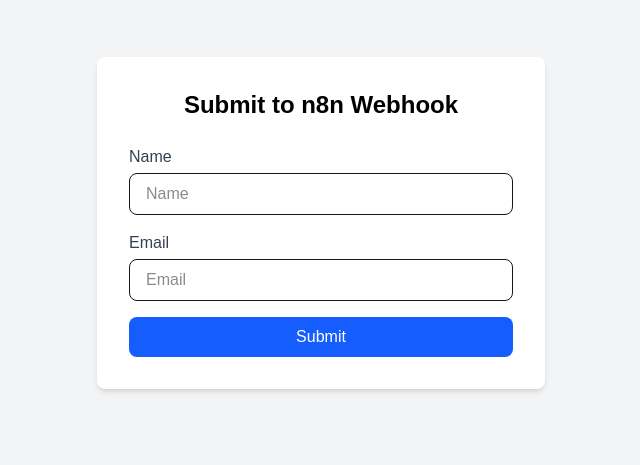
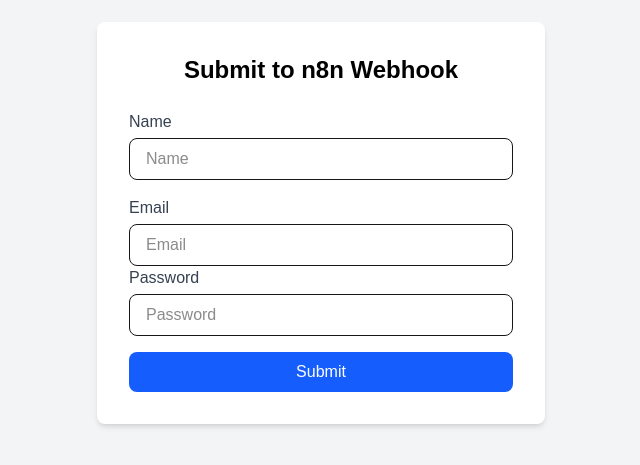
Before and after one commit to Arhamirfan/McGrocer-Webhooks-n8n, a Next.js app: page / in a window 1280 px wide. Shown: the part 177-642 px from the top of the page, without its empty margins (319-959 px from the left). Built offline with nearby package versions, Linux system fonts and the light colour scheme.

Commit message:
added password in webhook, fixed API endpoint not saving data in json file

```diff
--- a/data/submissions.json
+++ b/data/submissions.json
@@ -0,0 +1,17 @@
+[
+  {
+    "id": "PROD-1001",
+    "name": "Heinz Tomato Ketchup 460ml",
+    "quantity": "3",
+    "price": "2.33",
+    "url": "https://groceries.asda.com/product/tomato-ketchup/heinz-tomato-ketchup/47159256"
+  },
+  {
+    "id": "PROD-1001",
+    "name": "Heinz Tomato Ketchup 460ml",
+    "quantity": "3",
+    "price": "2.33",
+    "url": "https://groceries.asda.com/product/tomato-ketchup/heinz-tomato-ketchup/47159256",
+    "vendor_name": "Asda"
+  }
+]
--- a/pages/api/log.js
+++ b/pages/api/log.js
@@ -7,7 +7,7 @@
 
       fs.readFile(filePath, (err, data) => {
         let submissions = [];
-        if (!err) {
+        if (!err && data.length > 0) {
           submissions = JSON.parse(data);
         }
 
--- a/pages/index.js
+++ b/pages/index.js
@@ -3,7 +3,7 @@
 import { products } from "../public/products";
 
 export default function Home() {
-  const [form, setForm] = useState({ name: "", email: "" });
+  const [form, setForm] = useState({ name: "", email: "", password: "" });
   const [status, setStatus] = useState("");
 
   const handleChange = (e) => {
@@ -17,7 +17,7 @@
       let values = {form, products}
       // Send POST request to n8n webhook
       await axios.post(
-        "https://georgetrs.app.n8n.cloud/webhook-test/90b8cf6c-b28e-403f-a293-06ecde6548b4",
+        "https://arhamdev.app.n8n.cloud/webhook-test/2ef5e7e8-e117-41cd-ab57-e94c1483f1c6",
         values
       );
       setStatus("Submitted successfully!");
@@ -55,6 +55,17 @@
               onChange={handleChange}
               required
             />
+            <label className="block text-gray-700 mb-1" htmlFor="password">Password</label>
+            <input
+              className="w-full px-4 py-2 border rounded-lg focus:outline-none focus:ring-2 focus:ring-blue-500"
+              name="password"
+              id="password"
+              type="password"
+              placeholder="Password"
+              value={form.password}
+              onChange={handleChange}
+              required
+            />
           </div>
           <button
             type="submit"
```
